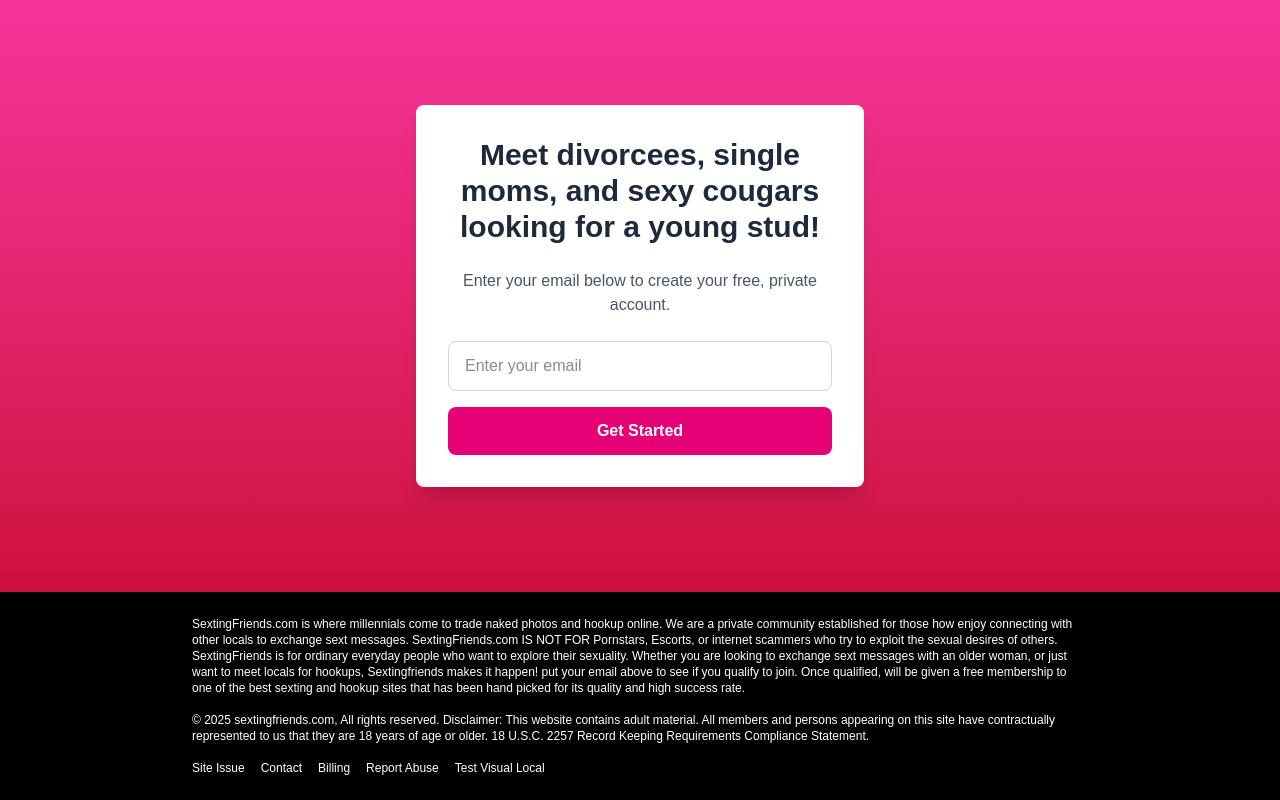
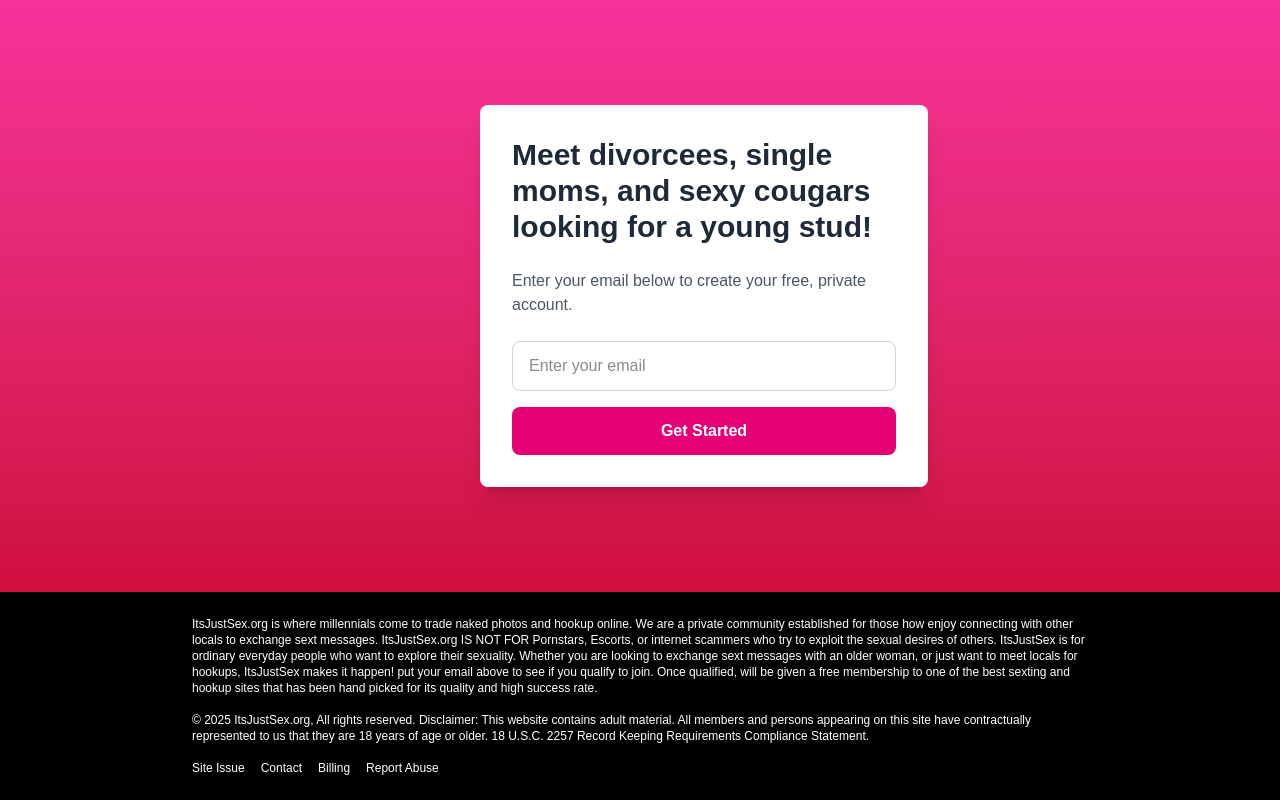
Before and after one commit to flsrhmn/LP-itsjust, a Next.js app: page / in a window 1280 px wide. Built offline with nearby package versions, Linux system fonts and the light colour scheme.

Commit message:
LP-itsjust

```diff
--- a/src/app/page.tsx
+++ b/src/app/page.tsx
@@ -1,11 +1,26 @@
 'use client';
 
-import { useState } from 'react';
+import { useState, useEffect } from 'react';
 
 export default function Home() {
   const [email, setEmail] = useState('');
   const [submitted, setSubmitted] = useState(false);
   const [error, setError] = useState('');
+  const [isMobile, setIsMobile] = useState(false);
+
+  // Check if device is mobile
+  useEffect(() => {
+    const checkIfMobile = () => {
+      setIsMobile(window.innerWidth < 768);
+    };
+
+    checkIfMobile();
+    window.addEventListener('resize', checkIfMobile);
+
+    return () => {
+      window.removeEventListener('resize', checkIfMobile);
+    };
+  }, []);
 
   const handleSubmit = async (e: React.FormEvent) => {
     e.preventDefault();
@@ -37,13 +52,15 @@ export default function Home() {
   };
 
   return (
-    <main className="min-h-screen bg-gradient-to-b from-pink-500 to-red-700 flex flex-col">
-      <div className="flex-1 flex items-center justify-center p-4">
-        <div className="bg-white rounded-lg shadow-xl p-8 max-w-md w-full">
-          <h1 className="text-3xl font-bold text-center text-gray-800 mb-6">
+    <main className={`min-h-screen flex flex-col bg-gradient-to-b from-pink-500 to-red-700 ${isMobile ? 'backdrop-blur-sm' : ''}`}>
+      {/* Main content area */}
+      <div className="flex-1 flex items-center p-4 md:p-8">
+        <div className="container mx-auto flex justify-start md:justify-center">
+          <div className="bg-white rounded-lg shadow-xl p-6 md:p-8 max-w-md w-full md:ml-16 lg:ml-24 xl:ml-32">
+            <h1 className="text-2xl md:text-3xl font-bold text-center md:text-left text-gray-800 mb-4 md:mb-6">
               Meet divorcees, single moms, and sexy cougars looking for a young stud!
             </h1>
-          <p className="text-gray-600 text-center mb-6">
+            <p className="text-gray-600 text-center md:text-left mb-4 md:mb-6">
               Enter your email below to create your free, private account.
             </p>
 
@@ -66,7 +83,7 @@ export default function Home() {
                 </div>
                 <button
                   type="submit"
-                className="w-full bg-pink-600 hover:bg-pink-700 text-white font-bold py-3 px-4 rounded-lg transition duration-200"
+                  className="w-full bg-pink-600 hover:bg-pink-700 text-white font-bold py-3 px-4 rounded-lg transition duration-200 transform hover:scale-105"
                 >
                   Get Started
                 </button>
@@ -74,33 +91,34 @@ export default function Home() {
             )}
           </div>
         </div>
+      </div>
 
-      <footer className="bg-black text-white p-6 text-xs">
+      {/* Footer */}
+      <footer className="bg-black text-white p-4 md:p-6 text-xs">
         <div className="max-w-4xl mx-auto">
           <p className="mb-4">
-            SextingFriends.com is where millennials come to trade naked photos and hookup online.
+            ItsJustSex.org is where millennials come to trade naked photos and hookup online.
             We are a private community established for those how enjoy connecting with other locals
-            to exchange sext messages. SextingFriends.com IS NOT FOR Pornstars, Escorts, or internet
-            scammers who try to exploit the sexual desires of others. SextingFriends is for ordinary
+            to exchange sext messages. ItsJustSex.org IS NOT FOR Pornstars, Escorts, or internet
+            scammers who try to exploit the sexual desires of others. ItsJustSex is for ordinary
             everyday people who want to explore their sexuality. Whether you are looking to exchange
-            sext messages with an older woman, or just want to meet locals for hookups, Sextingfriends
+            sext messages with an older woman, or just want to meet locals for hookups, ItsJustSex
             makes it happen! put your email above to see if you qualify to join. Once qualified, will
             be given a free membership to one of the best sexting and hookup sites that has been hand
             picked for its quality and high success rate.
           </p>
 
           <p className="mb-4">
-            © 2025 sextingfriends.com, All rights reserved. Disclaimer: This website contains adult material.
+            © 2025 ItsJustSex.org, All rights reserved. Disclaimer: This website contains adult material.
             All members and persons appearing on this site have contractually represented to us that they
             are 18 years of age or older. 18 U.S.C. 2257 Record Keeping Requirements Compliance Statement.
           </p>
 
-          <div className="flex flex-wrap gap-4">
-            <a href="#" className="hover:underline">Site Issue</a>
-            <a href="#" className="hover:underline">Contact</a>
-            <a href="#" className="hover:underline">Billing</a>
-            <a href="#" className="hover:underline">Report Abuse</a>
-            <a href="#" className="hover:underline">Test Visual Local</a>
+          <div className="flex flex-wrap gap-4 justify-center md:justify-start">
+            <a href="https://www.datinghelp.net/" className="hover:underline">Site Issue</a>
+            <a href="https://www.datinghelp.net/" className="hover:underline">Contact</a>
+            <a href="https://www.datinghelp.net/" className="hover:underline">Billing</a>
+            <a href="https://www.datinghelp.net/" className="hover:underline">Report Abuse</a>
           </div>
         </div>
       </footer>
```
Lines whose indentation alone changed are shown as unchanged.
